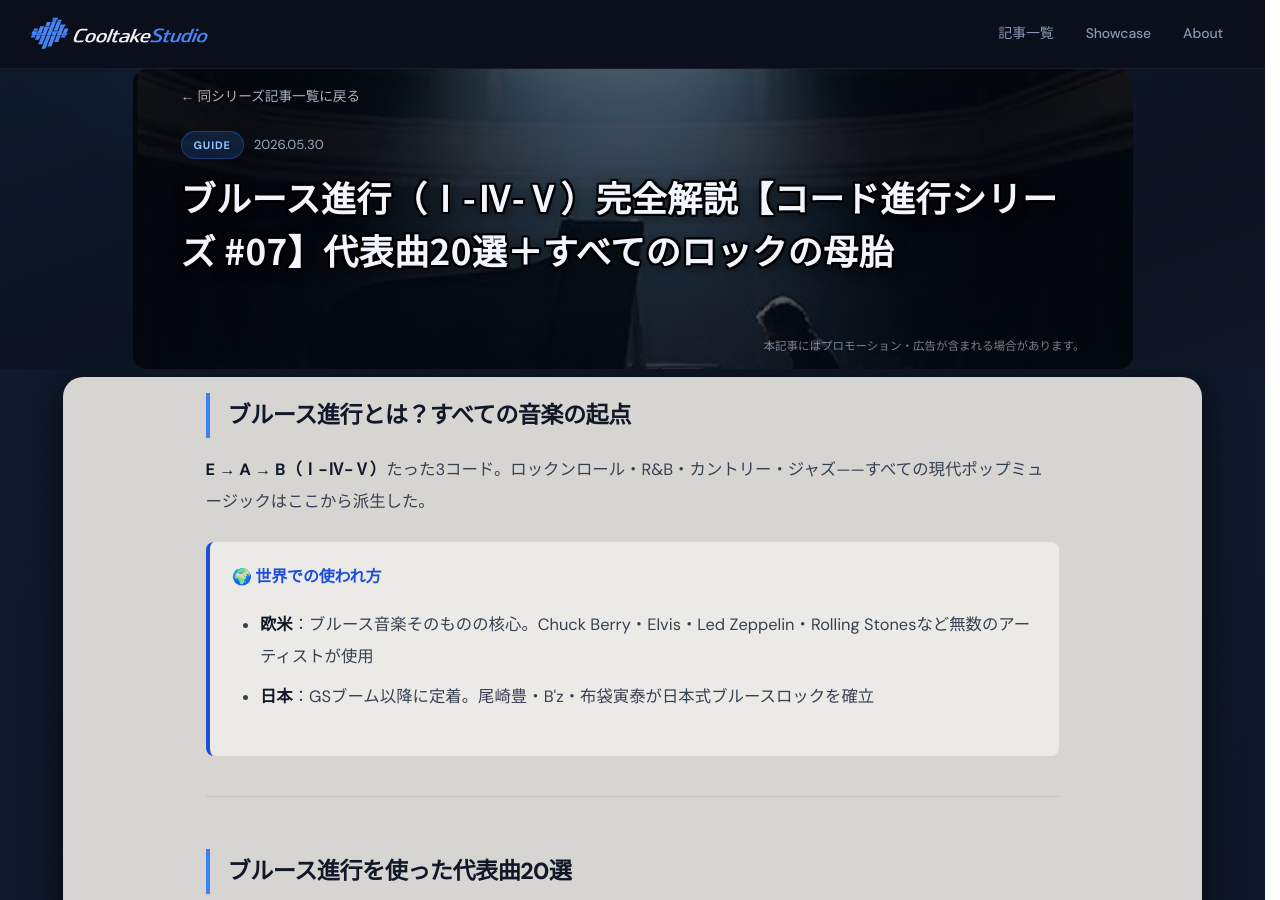
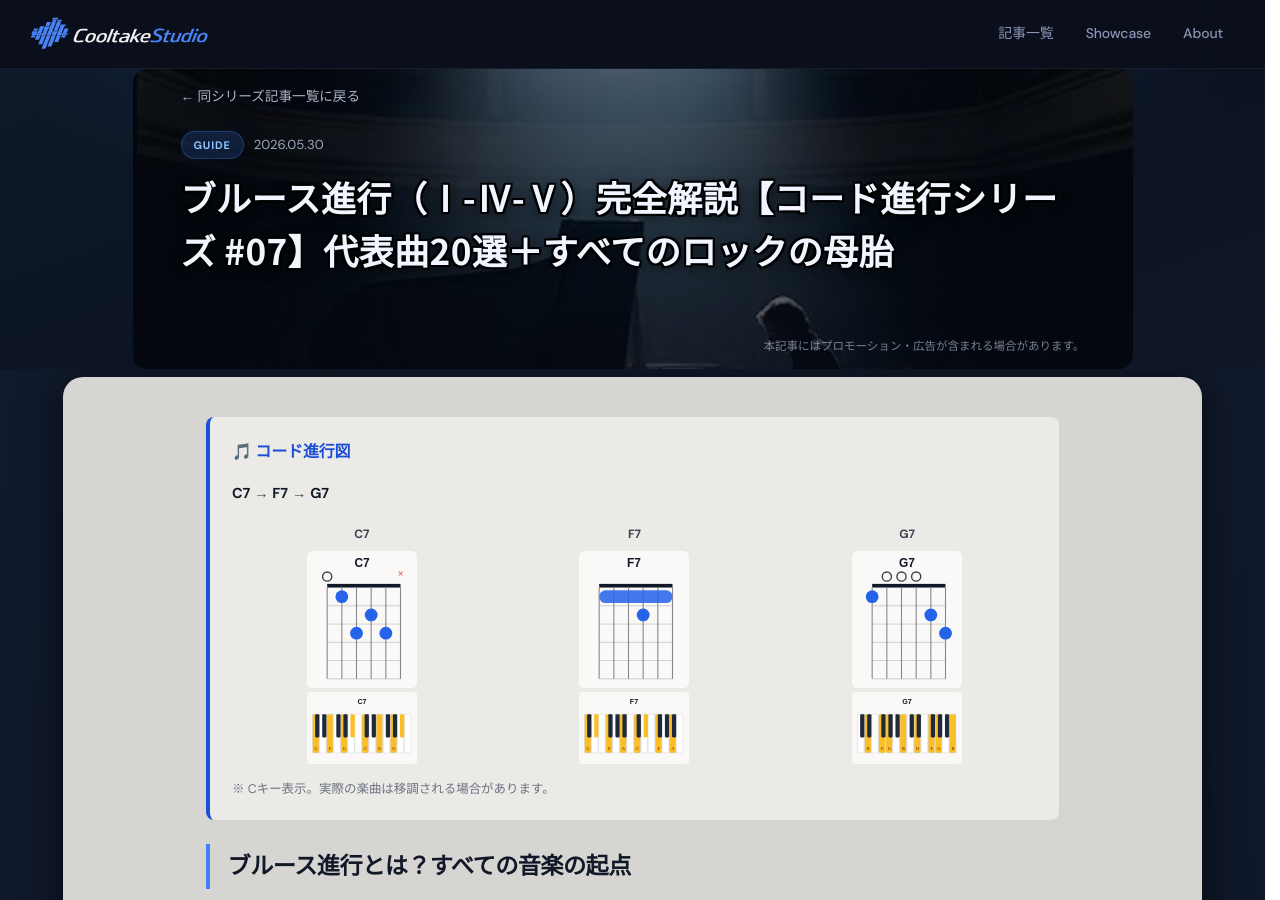
Before and after one commit to cooltake/cooltake-staging, a Jekyll site: the page built from _posts/2026-05-30-chord-progression-07-blues.md, in a window 1280 px wide and 900 px high. Built offline with Jekyll 4.4.1, drawn with Linux system fonts in a browser that asks for light colours; some web fonts are replaced.

Commit message:
feat: chord-07 add chord diagram section

```diff
--- a/_posts/2026-05-30-chord-progression-07-blues.md
+++ b/_posts/2026-05-30-chord-progression-07-blues.md
@@ -6,6 +6,19 @@
 image: /assets/images/thumb-chord-07.jpg
 description: "すべてのロックの起源「ブルース進行（Ⅰ-Ⅳ-Ⅴ）」を徹底解説。尾崎豊・B'z・Chuck Berry・Led Zeppelinなど日本・海外の代表曲20曲を楽天購入リンク付きで完全網羅。12小節ブルースの弾き方も解説。"
 ---
+
+
+
+<div style="background:#eceae7;border-radius:8px;padding:1.2rem 1.4rem;margin:1.5rem 0;border-left:4px solid #1d4ed8;">
+<h3 style="color:#111827;margin-top:0;font-size:1rem;font-weight:700;">🎵 コード進行図</h3>
+<p style="color:#374151;font-size:.9rem;margin:.4rem 0 1rem;"><span style="font-weight:700;color:#111827;">C7</span> → <span style="font-weight:700;color:#111827;">F7</span> → <span style="font-weight:700;color:#111827;">G7</span></p>
+<div style="display:grid;grid-template-columns:repeat(3, 1fr);gap:.8rem;overflow-x:auto;">
+<div style="text-align:center;"><p style="font-size:.75rem;font-weight:700;color:#374151;margin:0 0 4px;">C7</p><img src="/assets/chord-diagrams/guitar-c7.svg" alt="C7 ギター" style="width:100%;max-width:110px;height:auto;display:block;margin:0 auto 4px;"><img src="/assets/chord-diagrams/piano-c7.svg" alt="C7 ピアノ" style="width:100%;max-width:110px;height:auto;display:block;margin:0 auto;"></div>
+<div style="text-align:center;"><p style="font-size:.75rem;font-weight:700;color:#374151;margin:0 0 4px;">F7</p><img src="/assets/chord-diagrams/guitar-f7.svg" alt="F7 ギター" style="width:100%;max-width:110px;height:auto;display:block;margin:0 auto 4px;"><img src="/assets/chord-diagrams/piano-f7.svg" alt="F7 ピアノ" style="width:100%;max-width:110px;height:auto;display:block;margin:0 auto;"></div>
+<div style="text-align:center;"><p style="font-size:.75rem;font-weight:700;color:#374151;margin:0 0 4px;">G7</p><img src="/assets/chord-diagrams/guitar-g7.svg" alt="G7 ギター" style="width:100%;max-width:110px;height:auto;display:block;margin:0 auto 4px;"><img src="/assets/chord-diagrams/piano-g7.svg" alt="G7 ピアノ" style="width:100%;max-width:110px;height:auto;display:block;margin:0 auto;"></div>
+</div>
+<p style="color:#6b7280;font-size:.78rem;margin:.8rem 0 0;">※ Cキー表示。実際の楽曲は移調される場合があります。</p>
+</div>
 
 
 ## ブルース進行とは？すべての音楽の起点
```
